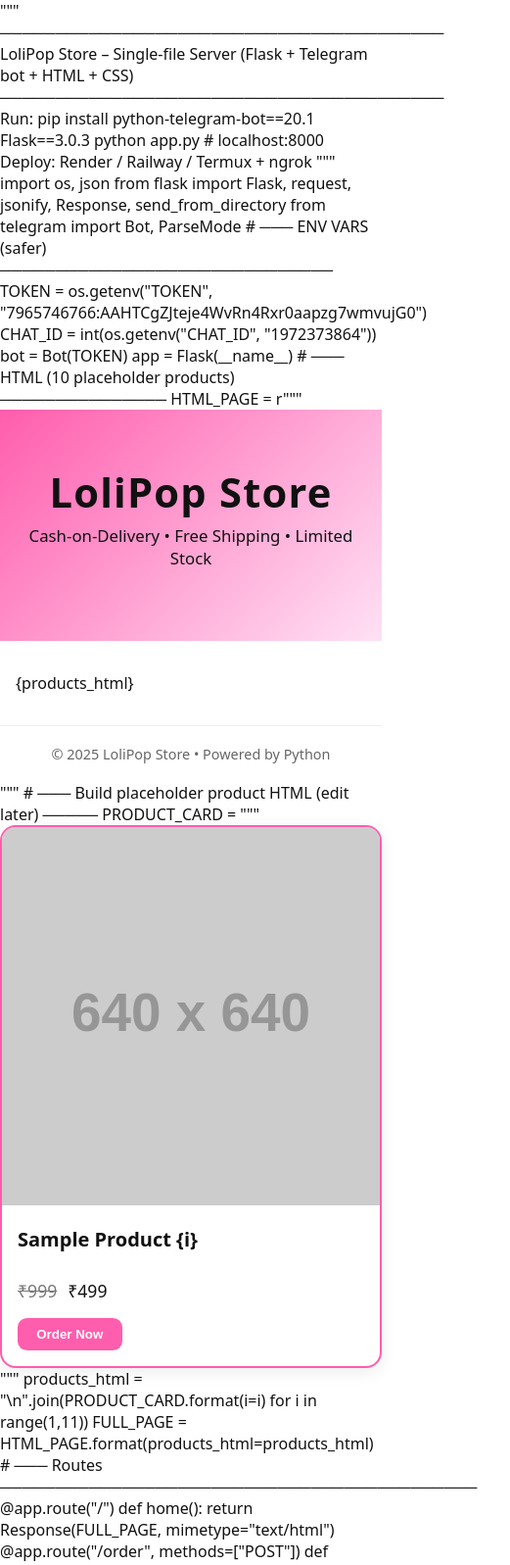
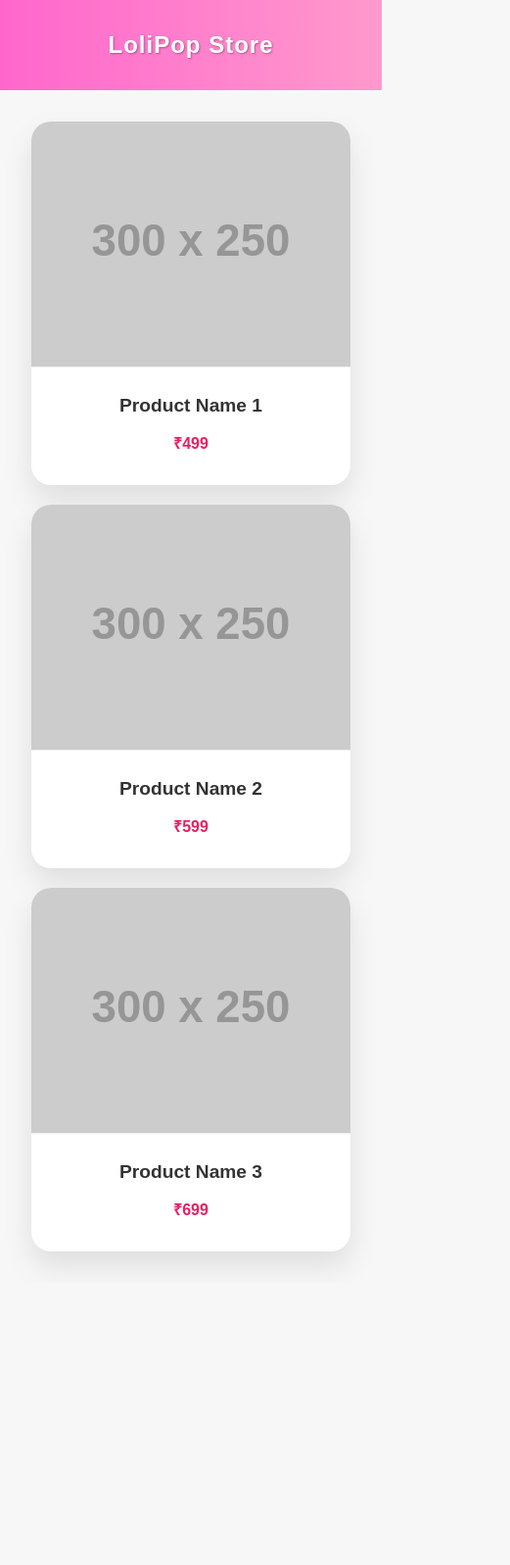
Before and after one commit to boyflash677/Stake.bet, a plain HTML site: page index.html in a window 390 px wide. Shown: the top 1597 px of the page at 98% size, 521 px wide, since content can reach past the window. After the commit the page ends 1309 px from the top, so only its background shows below. Drawn offline with Linux system fonts and the light colour scheme; placeholder pictures from the web are drawn by us.

Commit message:
Update index.html

```diff
--- a/index.html
+++ b/index.html
@@ -1,162 +1,114 @@
-"""
-────────────────────────────────────────
- LoliPop Store – Single-file Server
- (Flask + Telegram bot + HTML + CSS)
-────────────────────────────────────────
-Run:  pip install python-telegram-bot==20.1 Flask==3.0.3
-      python app.py        # localhost:8000
-Deploy: Render / Railway / Termux + ngrok
-"""
+<!DOCTYPE html>
+<html lang="en">
+<head>
+  <meta charset="UTF-8" />
+  <meta name="viewport" content="width=device-width, initial-scale=1.0"/>
+  <title>LoliPop Store</title>
+  <style>
+    body {
+      margin: 0;
+      font-family: 'Poppins', sans-serif;
+      background: #f7f7f7;
+      color: #333;
+    }
 
-import os, json
-from flask import Flask, request, jsonify, Response, send_from_directory
-from telegram import Bot, ParseMode
+    header {
+      background: linear-gradient(to right, #ff66cc, #ff99cc);
+      color: white;
+      padding: 2rem;
+      text-align: center;
+      font-size: 2rem;
+      font-weight: bold;
+      letter-spacing: 1px;
+      text-shadow: 1px 1px 2px #00000050;
+    }
 
-# ─── ENV VARS (safer) ──────────────────────────────
-TOKEN   = os.getenv("TOKEN",   "7965746766:AAHTCgZJteje4WvRn4Rxr0aapzg7wmvujG0")
-CHAT_ID = int(os.getenv("CHAT_ID", "1972373864"))
-bot = Bot(TOKEN)
+    .product-container {
+      display: grid;
+      grid-template-columns: repeat(auto-fit, minmax(250px, 1fr));
+      gap: 20px;
+      padding: 2rem;
+      max-width: 1200px;
+      margin: auto;
+    }
 
-app = Flask(__name__)
+    .product-card {
+      background: white;
+      border-radius: 20px;
+      overflow: hidden;
+      box-shadow: 0 15px 30px rgba(0, 0, 0, 0.1);
+      transition: transform 0.4s;
+      transform-style: preserve-3d;
+      perspective: 1000px;
+    }
 
-# ─── HTML  (10 placeholder products) ───────────────
-HTML_PAGE = r"""
-<!DOCTYPE html><html lang="en"><head><meta charset="UTF-8"/>
-<meta name="viewport" content="width=device-width,initial-scale=1"/>
-<title>LoliPop Store</title>
-<style>
-:root { --accent:#ff5dad; --dark:#111; --light:#fff; --shadow:0 4px 16px rgba(0,0,0,.08);}
-*{box-sizing:border-box;scroll-behavior:smooth}
-body{margin:0;font-family:system-ui;background:var(--light);color:var(--dark);}
-.hero{padding:3.5rem 1rem;text-align:center;background:linear-gradient(135deg,#ff5dad 0%,#ffe1f5 100%);}
-.hero h1{font-size:2.6rem;margin:0;font-weight:900;letter-spacing:.03em;}
-.hero p{margin-top:.3rem;font-size:1.05rem;}
-.container{padding:2rem 1rem;max-width:960px;margin:auto;display:grid;grid-template-columns:repeat(auto-fit,minmax(260px,1fr));grid-gap:1.7rem;}
-.card{border:2px solid var(--accent);border-radius:1rem;overflow:hidden;box-shadow:var(--shadow);background:#fff;display:flex;flex-direction:column;}
-.card img{width:100%;height:auto;display:block;}
-.info{padding:1rem;flex:1 1 auto;display:flex;flex-direction:column;}
-.info h2{font-size:1.25rem;margin:.3rem 0 .6rem;}
-.price{margin-bottom:1rem;font-size:1.1rem;}
-.price del{color:#777;margin-right:.4rem;}
-.btn{align-self:flex-start;background:var(--accent);color:var(--light);padding:.55rem 1.2rem;font-weight:700;border:none;border-radius:.6rem;text-decoration:none;cursor:pointer;}
-footer{text-align:center;padding:1.2rem 0;color:#666;border-top:1px solid #eee;font-size:.9rem;}
-/* modal */
-#orderModal{position:fixed;inset:0;background:rgba(0,0,0,.55);display:none;align-items:center;justify-content:center;z-index:1000;}
-#orderModal form{background:#fff;padding:2rem;border-radius:1rem;max-width:420px;width:90%;box-shadow:var(--shadow);}
-#orderModal h3{margin-top:0;font-size:1.4rem;}
-#orderModal input,#orderModal textarea{width:100%;padding:.65rem;margin:.4rem 0;border:1px solid #ccc;border-radius:.4rem;font-size:.95rem;}
-#orderModal button{width:100%;margin-top:.6rem;}
-@media (prefers-color-scheme:dark){
-  body{background:#111;color:#eee;}
-  .hero{background:linear-gradient(135deg,#ff5dad 0%,#44112c 100%);}
-  .card{background:#1a1a1a;border-color:#ff5dad;}
-  .info h2{color:#fff;}
-}
-</style>
-</head><body>
+    .product-card:hover {
+      transform: scale(1.05) rotateY(5deg);
+    }
 
-<section class="hero">
-  <h1>LoliPop Store</h1>
-  <p>Cash-on-Delivery • Free Shipping • Limited Stock</p>
-</section>
+    .product-card img {
+      width: 100%;
+      height: 250px;
+      object-fit: cover;
+      border-bottom: 1px solid #eee;
+    }
 
-<main class="container" id="products">
-<!-- ===== 10 Placeholder Products ===== -->
-{products_html}
-</main>
+    .product-info {
+      padding: 1rem;
+      text-align: center;
+    }
 
-<footer>© 2025 LoliPop Store • Powered by Python</footer>
+    .product-info h3 {
+      margin: 0.5rem 0;
+      font-size: 1.2rem;
+    }
 
-<!-- ===== Order Modal ===== -->
-<div id="orderModal">
-  <form id="orderForm">
-    <h3 id="modalTitle">Order</h3>
-    <input type="hidden" id="prodName">
-    <input type="hidden" id="prodPrice">
-    <label>Full Name*<input required id="custName" placeholder="Rahul Mehra"></label>
-    <label>Phone*<input required id="custPhone" placeholder="9876543210"></label>
-    <label>Address*<textarea required id="custAddr" rows="3" placeholder="123 MG Road, Mumbai – 400001"></textarea></label>
-    <label>Quantity*<input type="number" min="1" value="1" id="custQty"></label>
-    <button class="btn" type="submit">Place Order</button>
-  </form>
-</div>
+    .price {
+      color: #e91e63;
+      font-weight: bold;
+    }
 
-<script>
-// modal open
-document.querySelectorAll(".btn").forEach(btn=>{
-  btn.onclick=e=>{
-    const card=e.target.closest(".card");
-    document.getElementById("prodName").value=card.dataset.name;
-    document.getElementById("prodPrice").value=card.dataset.price;
-    document.getElementById("modalTitle").innerText=`Order – ${card.dataset.name}`;
-    document.getElementById("orderModal").style.display="flex";
-  };
-});
-// modal close when bg clicked
-document.getElementById("orderModal").onclick=e=>{
-  if(e.target.id==="orderModal")e.target.style.display="none";
-};
-// send order
-document.getElementById("orderForm").onsubmit=async e=>{
-  e.preventDefault();
-  const data={
-    product :document.getElementById("prodName").value,
-    price   :document.getElementById("prodPrice").value,
-    name    :document.getElementById("custName").value,
-    phone   :document.getElementById("custPhone").value,
-    address :document.getElementById("custAddr").value,
-    qty     :document.getElementById("custQty").value
-  };
-  try{
-    const r=await fetch("/order",{method:"POST",headers:{'Content-Type':'application/json'},body:JSON.stringify(data)});
-    const res=await r.json();
-    if(res.ok){
-      alert("Order placed! Confirmation sent on Telegram.");
-      document.getElementById("orderModal").style.display="none";
-      e.target.reset();
-    }else throw 0;
-  }catch{ alert("Error, try again."); }
-};
-</script>
-</body></html>
-"""
+    @media (max-width: 600px) {
+      header {
+        font-size: 1.5rem;
+      }
+    }
+  </style>
+</head>
+<body>
 
-# ─── Build placeholder product HTML  (edit later) ─────
-PRODUCT_CARD = """
-<div class="card" data-name="Sample Product {i}" data-price="₹499">
-  <img src="https://via.placeholder.com/640x640.png?text=Product+{i}" alt="Product {i}">
-  <div class="info">
-    <h2>Sample Product {i}</h2>
-    <p class="price"><del>₹999</del> <span>₹499</span></p>
-    <button class="btn">Order Now</button>
-  </div>
-</div>
-"""
-products_html = "\n".join(PRODUCT_CARD.format(i=i) for i in range(1,11))
-FULL_PAGE = HTML_PAGE.format(products_html=products_html)
+  <header>LoliPop Store</header>
 
-# ─── Routes ───────────────────────────────────────────
-@app.route("/")
-def home():
-    return Response(FULL_PAGE, mimetype="text/html")
+  <section class="product-container">
+    <!-- PRODUCT 1 -->
+    <div class="product-card">
+      <img src="https://via.placeholder.com/300x250.png?text=Product+1" alt="Product 1">
+      <div class="product-info">
+        <h3>Product Name 1</h3>
+        <p class="price">₹499</p>
+      </div>
+    </div>
 
-@app.route("/order", methods=["POST"])
-def receive_order():
-    data = request.json or {}
-    for k in ("product","price","name","phone","address","qty"):
-        if not data.get(k): return jsonify(ok=False,error="missing"),400
-    msg = (
-        "📦 *New Order – LoliPop Store*\n\n"
-        f"👕 *Product:* {data['product']}\n"
-        f"💰 *Price:* {data['price']}\n"
-        f"🙍 *Name:* {data['name']}\n"
-        f"📞 *Phone:* {data['phone']}\n"
-        f"🏠 *Address:* {data['address']}\n"
-        f"📦 *Qty:* {data['qty']}"
-    )
-    bot.send_message(chat_id=CHAT_ID, text=msg, parse_mode=ParseMode.MARKDOWN)
-    return jsonify(ok=True)
+    <!-- Repeat for 10 products -->
+    <div class="product-card">
+      <img src="https://via.placeholder.com/300x250.png?text=Product+2" alt="Product 2">
+      <div class="product-info">
+        <h3>Product Name 2</h3>
+        <p class="price">₹599</p>
+      </div>
+    </div>
 
-# ─── Run ──────────────────────────────────────────────
-if __name__ == "__main__":
-    app.run(host="0.0.0.0", port=8000, debug=False)
+    <div class="product-card">
+      <img src="https://via.placeholder.com/300x250.png?text=Product+3" alt="Product 3">
+      <div class="product-info">
+        <h3>Product Name 3</h3>
+        <p class="price">₹699</p>
+      </div>
+    </div>
+
+    <!-- Add up to Product 10 below in same format -->
+
+  </section>
+
+</body>
+</html>
```
